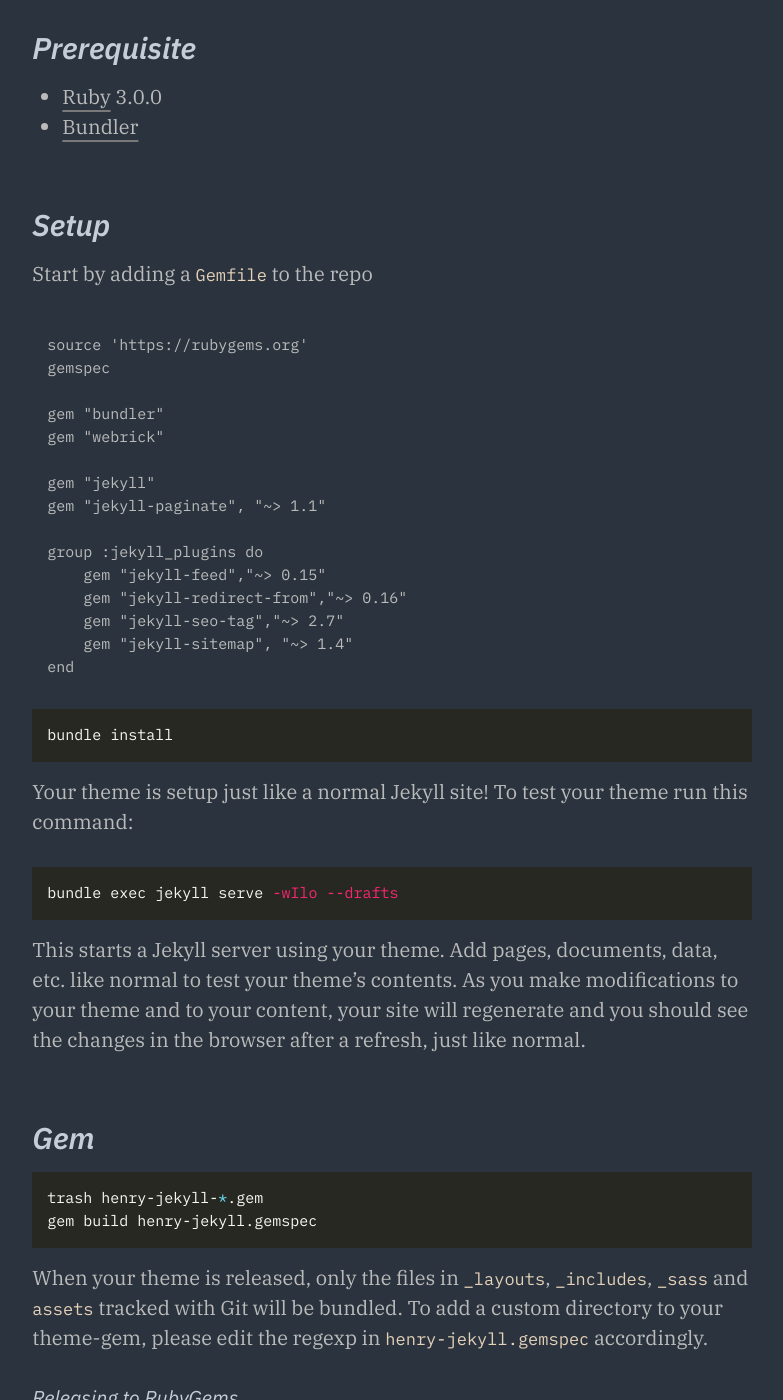
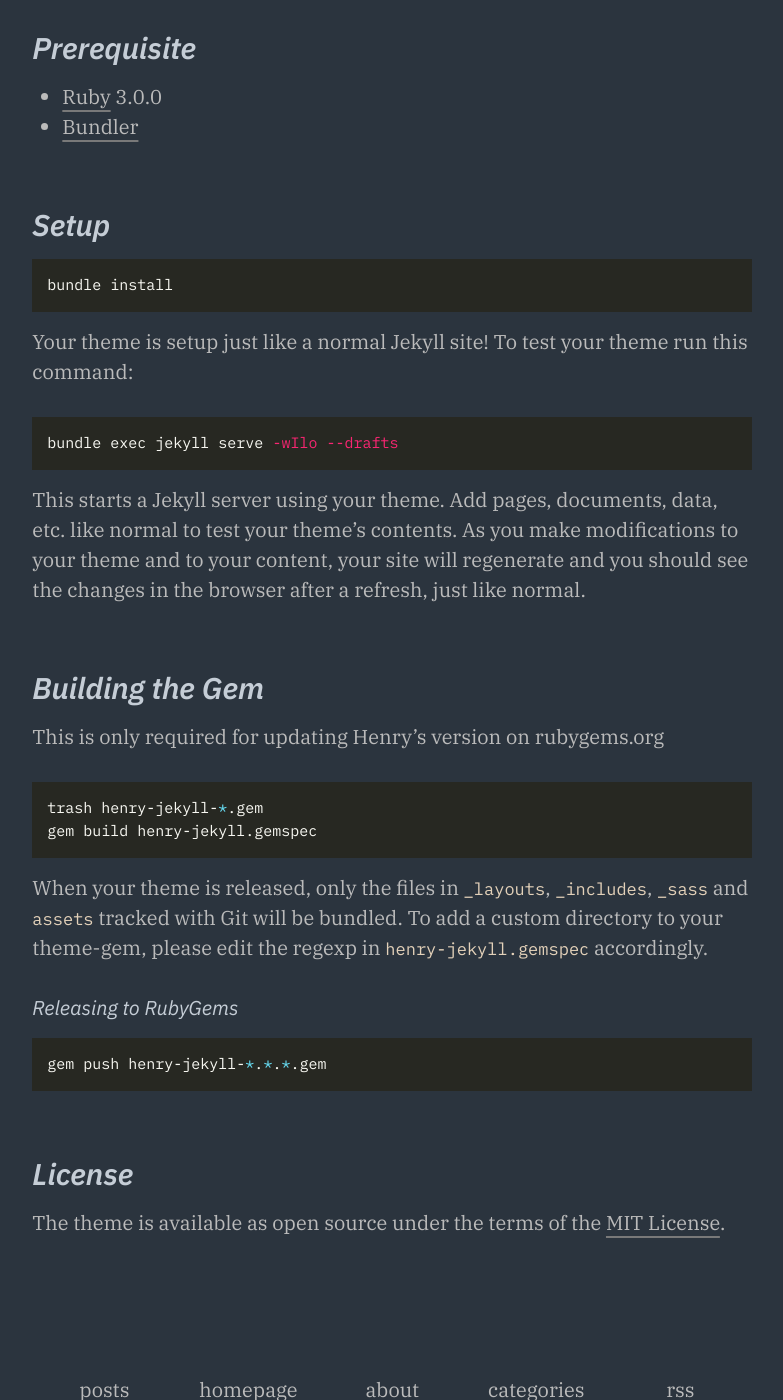
Before and after one commit to kaushikgopal/henry-jekyll, a Jekyll site: the page built from DEVELOPMENT.md, in a window 1280 px wide and 1400 px high, scrolled down 507 px. Shown: the whole window, without its empty margins (81-864 px from the left). Built offline with Jekyll 4.4.1, drawn with Linux system fonts in a browser that asks for light colours; our own code applies the rules of GitHub Pages for plain Markdown files.

Commit message:
comment on Gemfile

````diff
--- a/DEVELOPMENT.md
+++ b/DEVELOPMENT.md
@@ -8,26 +8,6 @@
 * [Bundler](https://bundler.io/)
 
 ## Setup
-
-Start by adding a `Gemfile` to the repo
-
-```Gemfile
-source 'https://rubygems.org'
-gemspec
-
-gem "bundler"
-gem "webrick"
-
-gem "jekyll"
-gem "jekyll-paginate", "~> 1.1"
-
-group :jekyll_plugins do
-    gem "jekyll-feed","~> 0.15"
-    gem "jekyll-redirect-from","~> 0.16"
-    gem "jekyll-seo-tag","~> 2.7"
-    gem "jekyll-sitemap", "~> 1.4"
-end
-```
 
 ```shell
 bundle install
@@ -41,7 +21,9 @@
 
 This starts a Jekyll server using your theme. Add pages, documents, data, etc. like normal to test your theme's contents. As you make modifications to your theme and to your content, your site will regenerate and you should see the changes in the browser after a refresh, just like normal.
 
-## Gem
+## Building the Gem
+
+This is only required for updating Henry's version on rubygems.org
 
 ```shell
 trash henry-jekyll-*.gem
--- a/Gemfile
+++ b/Gemfile
@@ -2,7 +2,7 @@
 gemspec
 
 gem "bundler"
-gem "webrick"
+gem "webrick" # stopped shipping with Ruby 3.0
 
 gem "jekyll"
 gem "jekyll-paginate", "~> 1.1"
````
